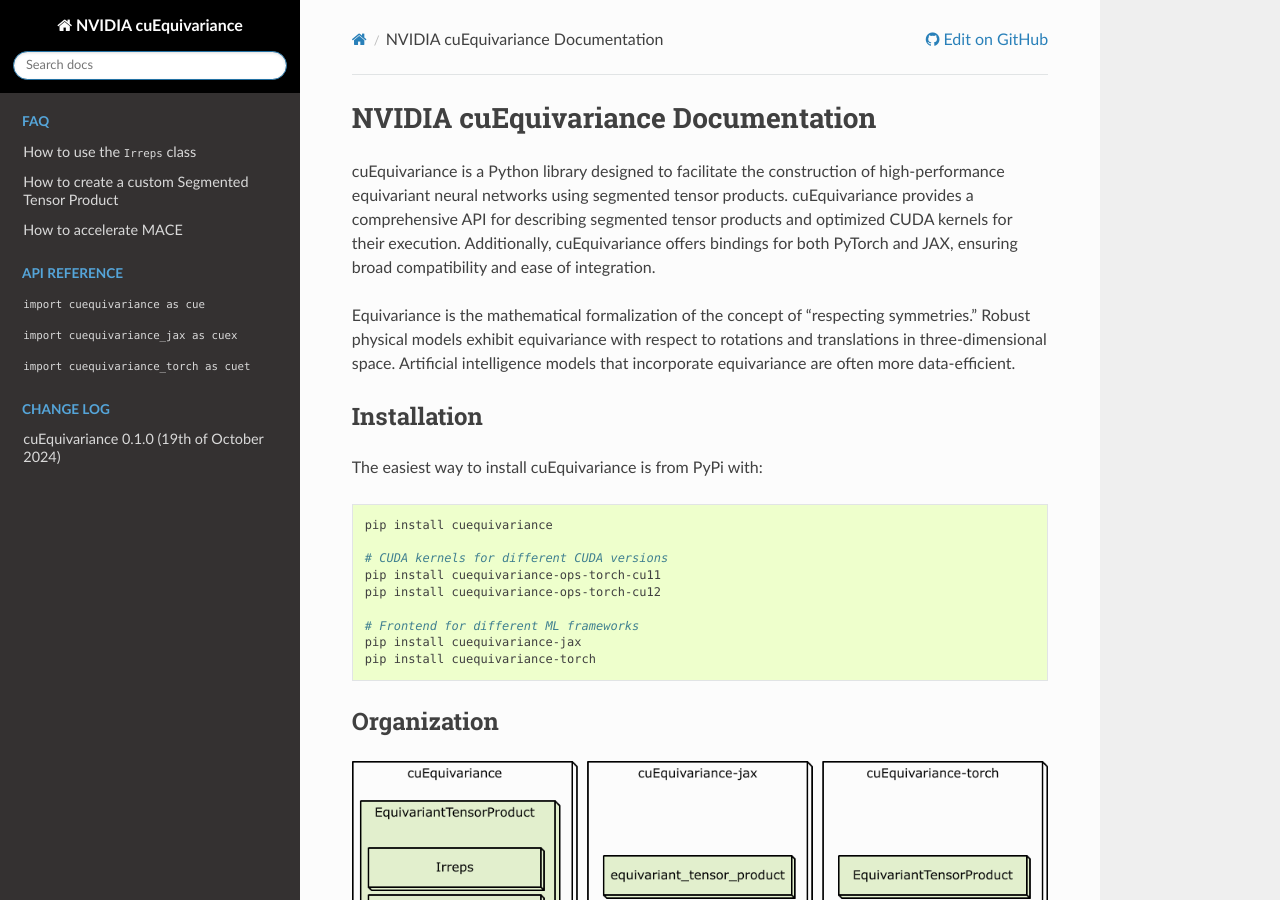
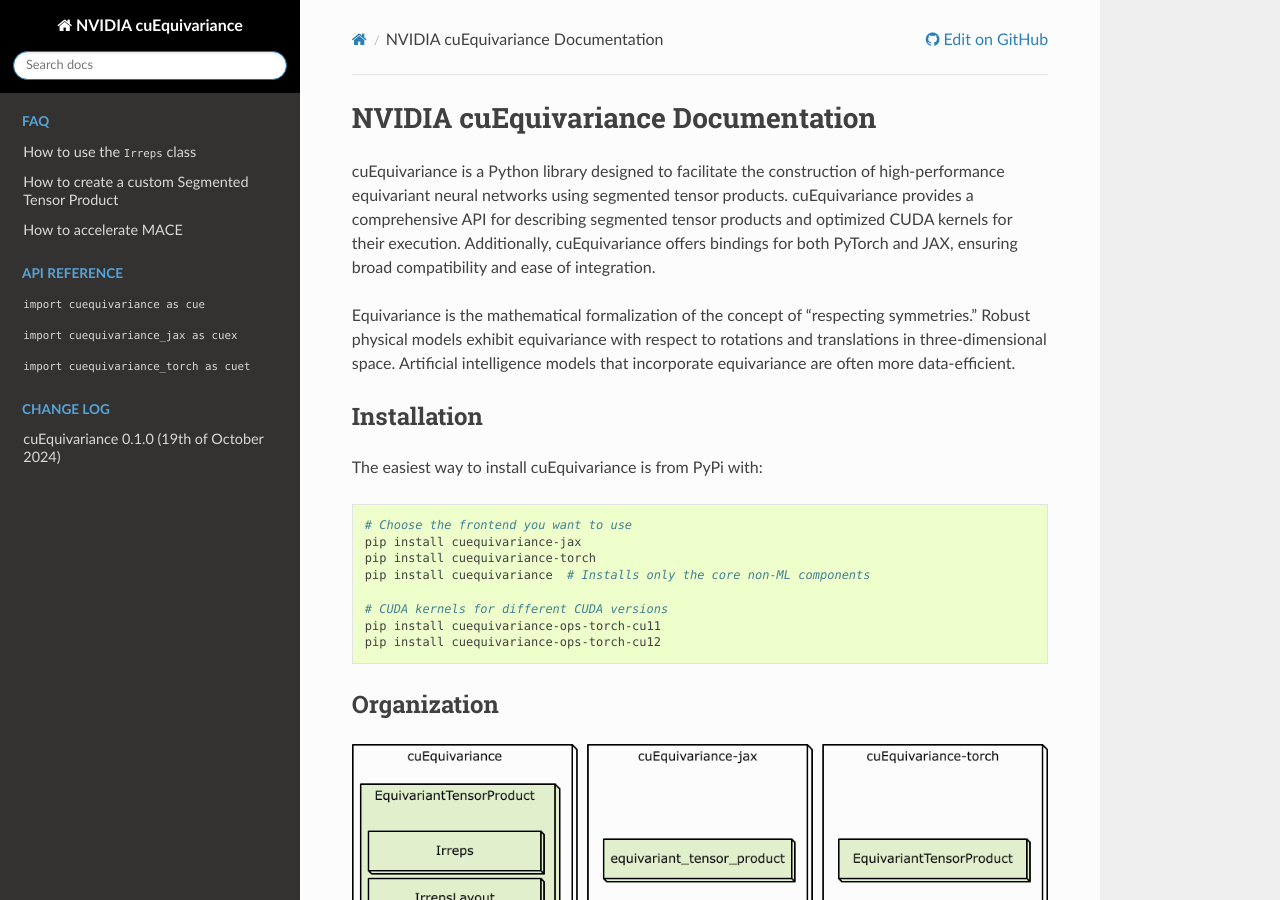
Before and after one commit to NVIDIA/cuEquivariance, a Sphinx documentation site: the page built from docs/index.rst, in a window 1280 px wide and 900 px high. Built offline with Sphinx 7.4.7 and the Read the Docs theme 3.1.0, drawn with Linux system fonts in a browser that asks for light colours.

Commit message:
simpler installation instructions

```diff
--- a/docs/index.rst
+++ b/docs/index.rst
@@ -27,15 +27,15 @@
 
 .. code-block:: bash
 
-   pip install cuequivariance
+   # Choose the frontend you want to use
+   pip install cuequivariance-jax
+   pip install cuequivariance-torch
+   pip install cuequivariance  # Installs only the core non-ML components
 
    # CUDA kernels for different CUDA versions
    pip install cuequivariance-ops-torch-cu11
    pip install cuequivariance-ops-torch-cu12
 
-   # Frontend for different ML frameworks
-   pip install cuequivariance-jax
-   pip install cuequivariance-torch
 
 Organization
 ------------
```
